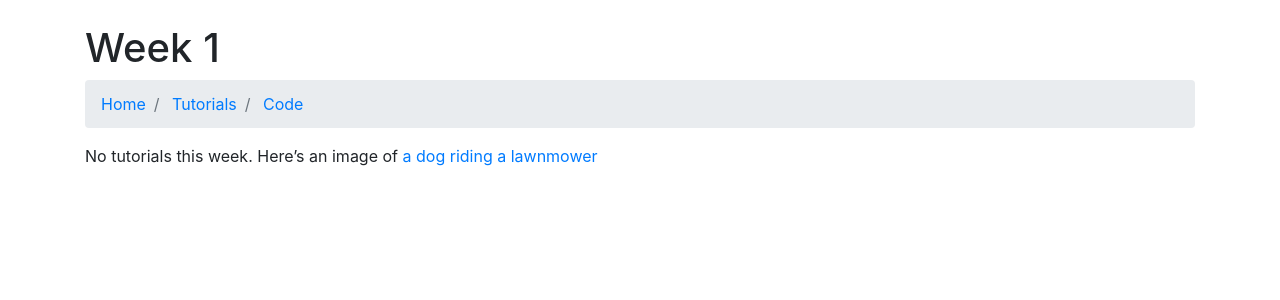
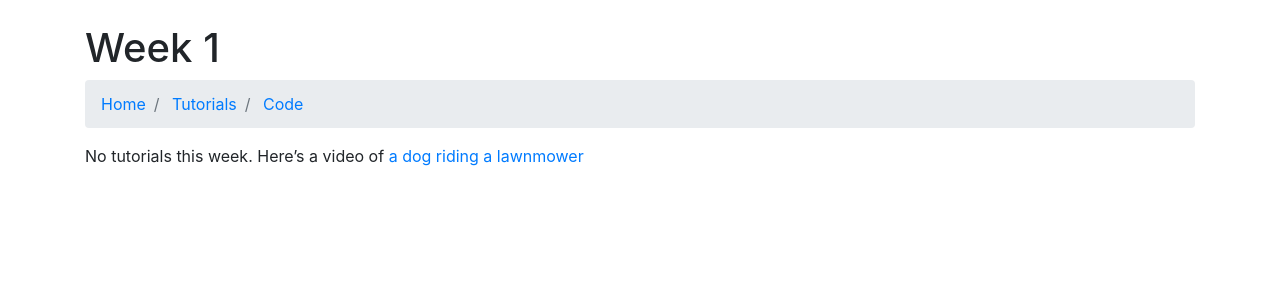
Before and after one commit to MstrZhang/cscb20, a Jekyll site: the page built from _posts/2018-12-22-week1.md, in a window 1280 px wide. Shown: the top 300 px of the page. Built offline with Jekyll 4.4.1, drawn with Linux system fonts in a browser that asks for light colours; nearby versions of some CDN libraries.

```diff
--- a/_posts/2018-12-22-week1.md
+++ b/_posts/2018-12-22-week1.md
@@ -3,4 +3,4 @@ layout: site
 title: Week 1
 ---
 
-No tutorials this week. Here's an image of [a dog riding a lawnmower](https://www.youtube.com/watch?v=dQw4w9WgXcQ)
+No tutorials this week. Here's a video of [a dog riding a lawnmower](https://www.youtube.com/watch?v=dQw4w9WgXcQ)
```
Also changed, not shown: 404.md (added, +6 -0 lines).
